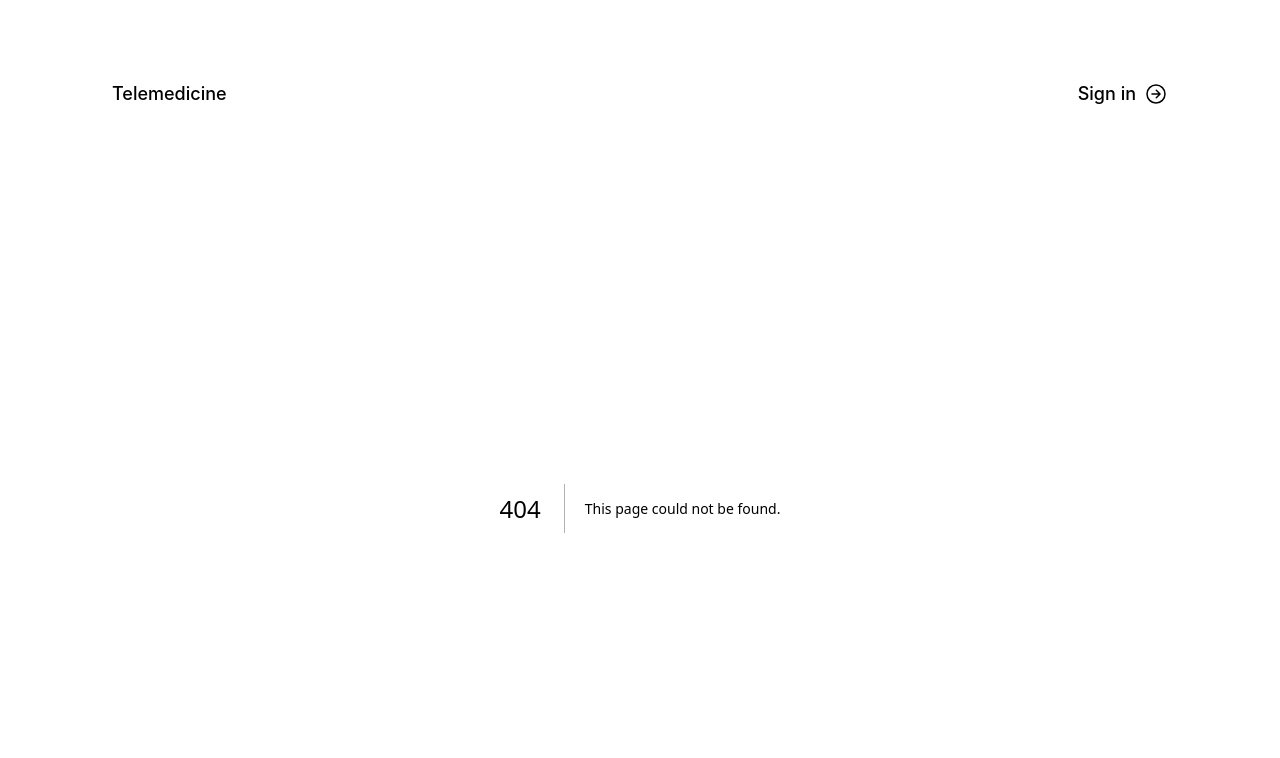
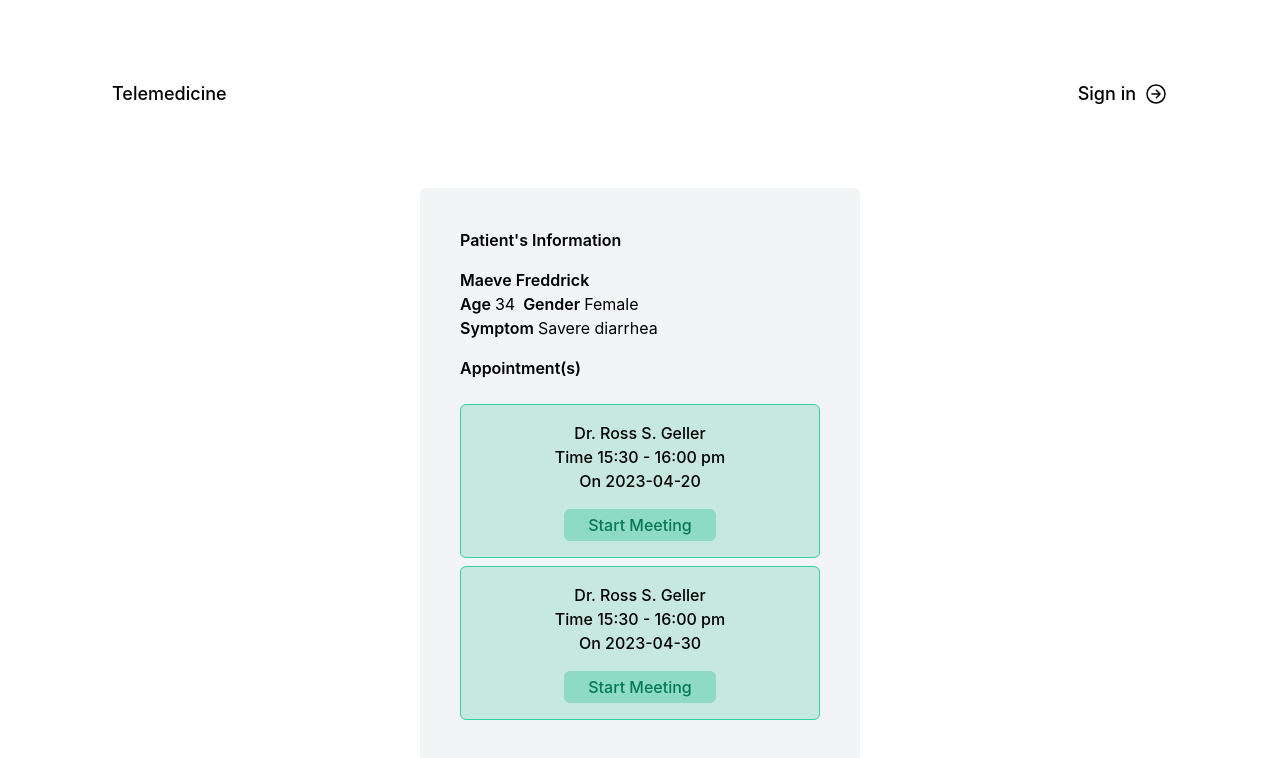
Before and after one commit to santhitak/telemedicine, a Next.js app: page /user/1 in a window 1280 px wide. Before the commit this address had no page. Shown: the top 758 px of the page. Built offline with nearby package versions, Linux system fonts and the light colour scheme.

Commit message:
feat: user page

```diff
--- a/src/pages/index.tsx
+++ b/src/pages/index.tsx
@@ -1,3 +1,22 @@
+import Link from "next/link";
+
 export default function Home() {
-  return <main></main>;
+  return (
+    <main className="flex min-h-[80vh] justify-center items-center">
+      <div className="flex gap-6 justify-center flex-col items-center">
+        <h2 className="text-6xl font-bold">Meet your doctor at home</h2>
+        <h4 className="text-4xl font-semibold items-center gap-4 flex">
+          with
+          <span className="font-bold text-5xl text-transparent bg-clip-text bg-gradient-to-r from-blue-400 to-emerald-500">
+            Telemedicine
+          </span>
+        </h4>
+        <Link href="/sign-in">
+          <button className="font-semibold text-white bg-gray-900 rounded-lg py-3 px-6 mt-4">
+            Getting Started
+          </button>
+        </Link>
+      </div>
+    </main>
+  );
 }
--- /dev/null
+++ b/src/pages/user/[id].tsx
@@ -0,0 +1,80 @@
+interface Profile {
+  name: string;
+  age: number;
+  gender: "M" | "F";
+  symptom: string;
+  appointment: Appointment[];
+}
+
+interface Appointment {
+  doctor: string;
+  date: string;
+  time: string;
+}
+
+const UserProfile = () => {
+  const UserProfile: Profile = {
+    name: "Maeve Freddrick",
+    age: 34,
+    gender: "F",
+    symptom: "Savere diarrhea",
+    appointment: [
+      {
+        doctor: "Ross S. Geller",
+        date: "2023-04-20",
+        time: "15:30 - 16:00 pm",
+      },
+      {
+        doctor: "Ross S. Geller",
+        date: "2023-04-30",
+        time: "15:30 - 16:00 pm",
+      },
+    ],
+  };
+  return (
+    <div className="pt-20 flex justify-center">
+      <div className="bg-gray-100 rounded-md w-5/12 min-h-96">
+        <div className="p-10 flex gap-4 flex-col">
+          <p className="font-semibold">Patient&apos;s Information</p>
+          <div>
+            <p className="font-semibold">{UserProfile.name}</p>
+            <div className="flex gap-2 font-semibold">
+              <p>
+                Age <span className="font-normal">{UserProfile.age}</span>
+              </p>
+              <p>
+                Gender{" "}
+                <span className="font-normal">
+                  {UserProfile.gender === "F" ? "Female" : "Male"}
+                </span>
+              </p>
+            </div>
+            <p className="font-semibold">
+              Symptom <span className="font-normal">{UserProfile.symptom}</span>
+            </p>
+          </div>
+          <p className="font-semibold">Appointment(s)</p>
+          <div>
+            {UserProfile.appointment.map((item: Appointment, i: number) => (
+              <div
+                key={i}
+                className="bg-emerald-500/20 border border-emerald-400 rounded-md flex justify-center my-2 text-center"
+              >
+                <div className="p-4 font-medium">
+                  <p>Dr. {item.doctor}</p>
+                  <p>Time {item.time}</p>
+                  <p>On {item.date}</p>
+                  <button className="mt-4 py-1 px-6 rounded-md bg-emerald-500/30 text-emerald-700">
+                    Start Meeting
+                  </button>
+                </div>
+              </div>
+            ))}
+          </div>
+        </div>
+      </div>
+    </div>
+  );
+};
+
+export default UserProfile;
```
